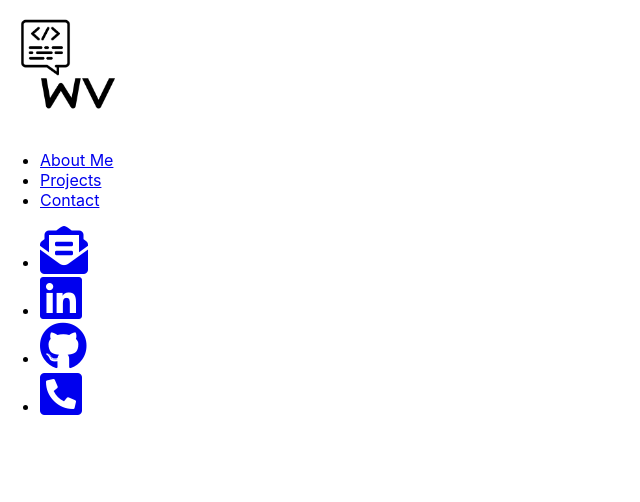
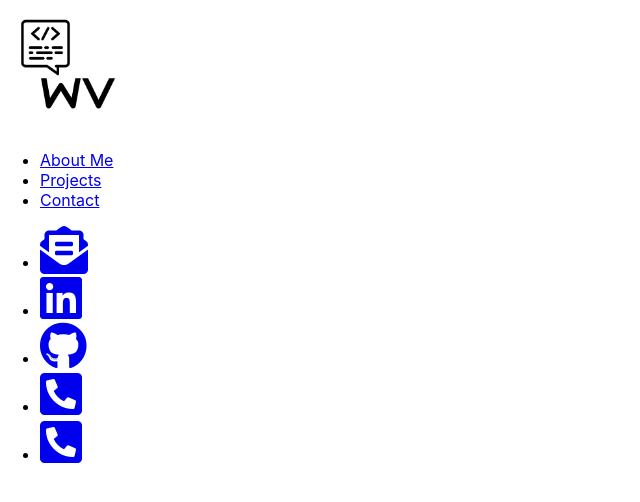
Before and after one commit to willvuong/react-portfolio-app, a React (Create React App) app: page /projects in a window 1280 px wide. Shown: the top 502 px of the page, without its empty margins (0-640 px from the left). Built offline with nearby package versions, Linux system fonts and the light colour scheme.

Commit message:
footer update

```diff
--- a/src/components/Footer.js
+++ b/src/components/Footer.js
@@ -25,6 +25,11 @@ const Footer = () => {
                             <i class="fas fa-phone-square-alt fa-3x"></i>
                         </a>
                     </li>
+                    <li>
+                        <a href="tel:6477085527">
+                            <i class="fas fa-phone-square-alt fa-3x"></i>
+                        </a>
+                    </li>
                 </ul>
             </div>
         </div>
```
